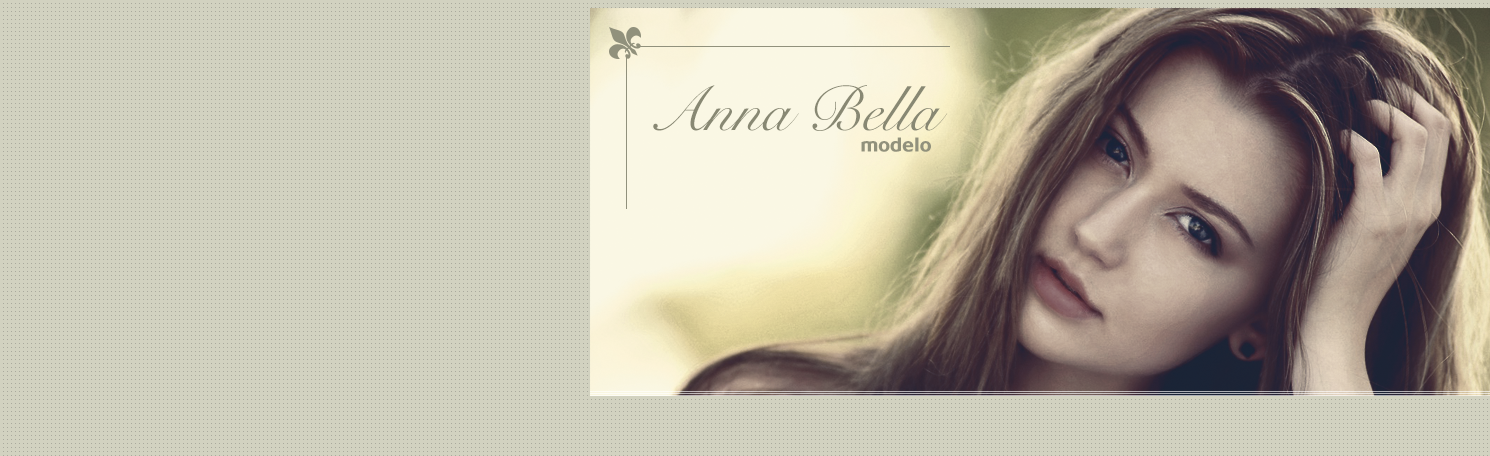
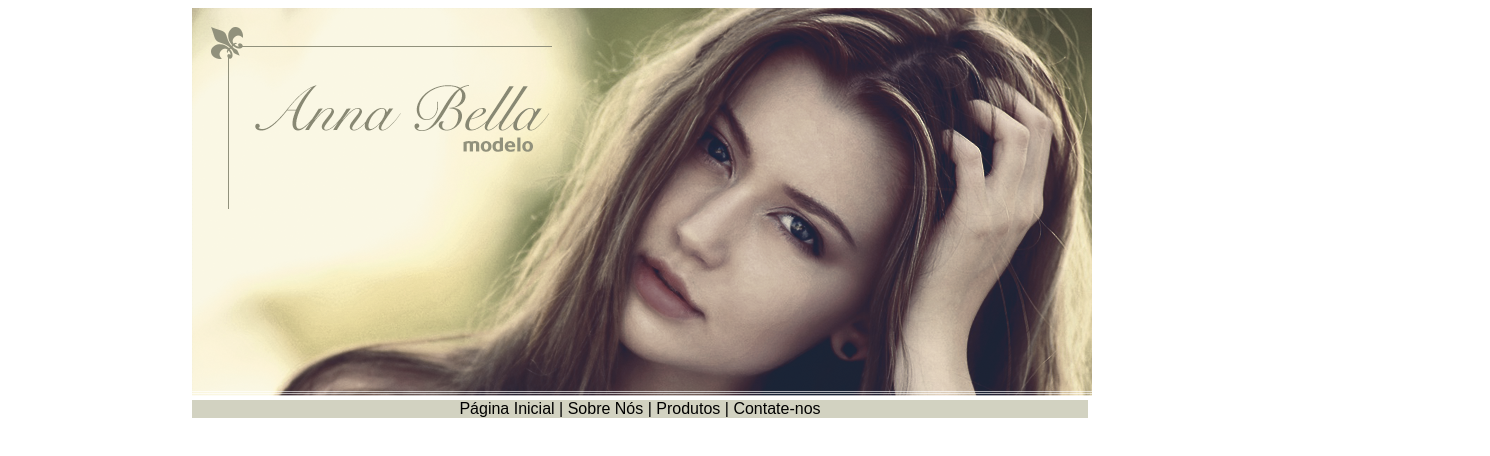
Before and after one commit to BrunoD-Almeida/Site-Anna_Bella_Modelo-UDEMY, a plain HTML site: page index.html in a window 1280 px wide. Shown: the top 456 px of the page, 1490 px wide, since content can reach past the window. Drawn offline with Linux system fonts and the light colour scheme.

Commit message:
Add files via upload

```diff
--- a/index.html
+++ b/index.html
@@ -9,12 +9,12 @@
 </head>
 <body>
 
-    <header>
+    <div id="principal">
+        <img class="img" src="imagens/capa.png" alt="">
+    </div>
 
-    </header>
-
-    <div id="principal">
-        <img src="imagens/capa.png" alt="">
+    <div id="menu">
+        Página Inicial | Sobre Nós | Produtos | Contate-nos
     </div>
 
 </body>
--- a/style.css
+++ b/style.css
@@ -1,9 +1,20 @@
 body{
-    background: #d2d2c1 url('imagens/fundo.png');
+    /*background: url('imagens/fundo.png') #d2d2c1;*/
+    width: 70%;
+    margin-left: auto;
+    margin-right: auto;
+    align-items: center;
 }
 
 #principal{
-    width: 100px;
-    margin-left: auto;
-    margin-right: auto;
+    text-align: center;
+    width: 100%;
 }
+
+#menu{
+    margin-top: auto;
+    font-family: Arial, Helvetica, sans-serif;
+    text-align: center;
+    font-size: 1em;
+    background-color: #d2d2c1;
+}
```
